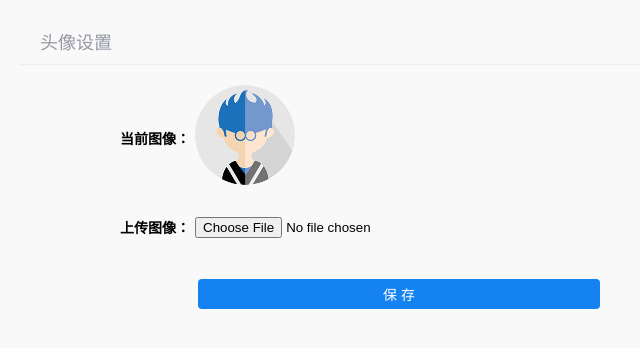
After one commit to Echo-xie/OnlineNews, a Flask app: page /users/user_pic_info in a window 1280 px wide. The commit adds this page. Shown: the top 348 px of the page, without its empty margins (270-910 px from the left). Run offline with Flask 2, Linux system fonts and the light colour scheme; parts of the project's set-up code (start-up, migrations or seed data) failed here and were passed over; some libraries are stand-ins or nearby versions.

Commit message:
新增 用户头像上传

```diff
--- a/info/constants.py
+++ b/info/constants.py
@@ -8,7 +8,7 @@ SMS_CODE_REDIS_EXPIRES = 5 * 60
 SMS_CODE_TEMPLATE_ID = 1
 
 # 七牛空间域名
-QINIU_DOMIN_PREFIX = "http://oyucyko3w.bkt.clouddn.com/"
+QINIU_DOMIN_PREFIX = "http://OnlineNews.bkt.clouddn.com/"
 
 # 首页展示最多的新闻数量
 HOME_PAGE_MAX_NEWS = 10
--- a/info/modules/users/views.py
+++ b/info/modules/users/views.py
@@ -4,9 +4,10 @@ date: 18-11-13 下午3:53
 """
 from flask import request, jsonify, g, current_app, render_template, session
 
-from info import mysql_db
+from info import mysql_db, constants
 from info.models import User
 from info.response_code import RET
+from info.utils.common import storage
 from . import users_blu
 
 
@@ -72,6 +73,41 @@ def user_base_info():
     # 返回
     return jsonify(errno=RET.OK, errmsg="更新成功")
 
+
+@users_blu.route("/user_pic_info", methods=["GET", "POST"])
+def user_pic_info():
+    """
+        用户头像上传页面和功能
+    :return:
+    """
+    # 获取登陆用户
+    user = g.user
+    if request.method == "GET":
+        return users_render_template("users/user_pic_info.html")
+
+    try:
+        # 获取请求体 -- 二进制上传文件
+        avatar_file = request.files.get("avatar").read()
+    except Exception as e:
+        current_app.logger.error(e)
+        return jsonify(errno=RET.PARAMERR, errmsg="读取文件出错")
+
+    try:
+        # 上传文件
+        url = storage(avatar_file)
+    except Exception as e:
+        current_app.logger.error(e)
+        return jsonify(errno=RET.THIRDERR, errmsg="上传图片错误")
+    # 保存用户头像路径
+    user.avatar_url = url
+    try:
+        # 事务提交
+        mysql_db.session.commit()
+    except Exception as e:
+        mysql_db.session.rollback()
+        return jsonify(errno=RET.DBERR, errmsg="保存用户数据错误")
+    # 返回
+    return jsonify(errno=RET.OK, errmsg="头像上传成功", avatar_url=constants.QINIU_DOMIN_PREFIX + url)
 
 @users_blu.route("/follow", methods=['POST'])
 # @user_login_data
--- a/info/static/news/js/user_pic_info.js
+++ b/info/static/news/js/user_pic_info.js
@@ -4,7 +4,27 @@ $(function () {
         e.preventDefault();
 
         //TODO 上传头像
-
-
+        $(this).ajaxSubmit({
+            url: "/users/user_pic_info",
+            type: "POST",
+            headers: {
+                "X-CSRFToken": getCookie('csrf_token')
+            },
+            success: function (resp) {
+                if (resp.errno == "0") {
+                    $(".now_user_pic").attr("src", resp.avatar_url)
+                    $(".user_center_pic>img", parent.document).attr("src", resp.avatar_url)
+                    $(".user_login>img", parent.document).attr("src", resp.avatar_url)
+                } else {
+                    alert(resp.errmsg)
+                }
+            }
+        })
     })
 });
+
+// 获取cookie
+function getCookie(name) {
+    var r = document.cookie.match("\\b" + name + "=([^;]*)\\b");
+    return r ? r[1] : undefined;
+}
--- a/info/templates/users/user_info.html
+++ b/info/templates/users/user_info.html
@@ -12,12 +12,11 @@
 
         <ul class="option_list">
             <li class="active"><a href="{{ url_for("users.user_base_info") }}" target="main_frame">基本资料</a></li>
-            {#            <li><a href="{{ url_for("users.user_pic_info") }}" target="main_frame">头像设置</a></li>#}
             {#            <li><a href="{{ url_for("users.user_follow") }}" target="main_frame">我的关注</a></li>#}
             {#            <li><a href="{{ url_for("users.user_collection") }}" target="main_frame">我的收藏</a></li>#}
             {#            <li><a href="{{ url_for("users.user_news_release") }}" target="main_frame">新闻发布</a></li>#}
             {#            <li><a href="{{ url_for("users.user_news_list") }}" target="main_frame">新闻列表</a></li>#}
-            <li><a href="user_pic_info.html" target="main_frame">头像设置</a></li>
+            <li><a href="{{ url_for("users.user_pic_info") }}" target="main_frame">头像设置</a></li>
             <li><a href="user_follow.html" target="main_frame">我的关注</a></li>
             <li><a href="{{ url_for("users.user_pass_info") }}" target="main_frame">密码修改</a></li>
             <li><a href="user_collection.html" target="main_frame">我的收藏</a></li>
--- /dev/null
+++ b/info/templates/users/user_pic_info.html
@@ -0,0 +1,29 @@
+<!DOCTYPE html>
+<html lang="en">
+<head>
+	<meta charset="UTF-8">
+	<title>用户中心</title>
+	<link rel="stylesheet" type="text/css" href="../../static/news/css/reset.css">
+	<link rel="stylesheet" type="text/css" href="../../static/news/css/main.css">
+    <script type="text/javascript" src="../../static/news/js/jquery-1.12.4.min.js"></script>
+    <script type="text/javascript" src="../../static/news/js/jquery.form.min.js"></script>
+    <script type="text/javascript" src="../../static/news/js/user_pic_info.js"></script>
+</head>
+<body class="inframe_body">
+    <form class="pic_info">
+        <h3>头像设置</h3>
+        <div class="form-group">
+            <label class="label01">当前图像：</label>
+            <img src="{{ data.user.avatar_url | default('../../static/news/images/user_pic.png', True) }}" alt="用户图片" class="now_user_pic">
+        </div>
+        <div class="form-group">
+            <label>上传图像：</label>
+            <input type="file" name="avatar" class="input_file">
+        </div>
+
+        <div class="form-group">
+            <input type="submit" value="保 存" class="input_sub">
+        </div>
+    </form>
+</body>
+</html>
--- a/info/utils/common.py
+++ b/info/utils/common.py
@@ -51,3 +51,39 @@ def user_login_data(fn):
         return fn(*args, **kwargs)
 
     return wrapper
+
+
+import logging
+from qiniu import Auth, put_data
+
+# 需要填写你的 Access Key 和 Secret Key
+access_key = 'HgfrJJSt1pHNnTFFCbn3r-fMH2xNq0FOIKuPS4SR'
+secret_key = 'pP3R81Ojvkiad5q9P2AZF8a9CD_RjhnhySEkqeum'
+
+# 要上传的空间
+bucket_name = 'OnlineNews'
+
+
+def storage(data):
+    """
+        七牛云存储上传文件接口
+    :param data: 需要上传的二进制文件
+    :return: 文件路径
+    """
+    if not data:
+        return None
+    try:
+        # 构建鉴权对象
+        q = Auth(access_key, secret_key)
+        # 生成上传 Token
+        token = q.upload_token(bucket_name)
+        # 上传文件( Token, 文件名, 二进制文件 )
+        ret, info = put_data(token, None, data)
+    except Exception as e:
+        logging.error(e)
+        raise e
+    # 判断状态 和 状态码
+    if info and info.status_code != 200:
+        raise Exception("上传文件到七牛失败")
+    # 返回上传文件的网络路径
+    return ret["key"]
```
